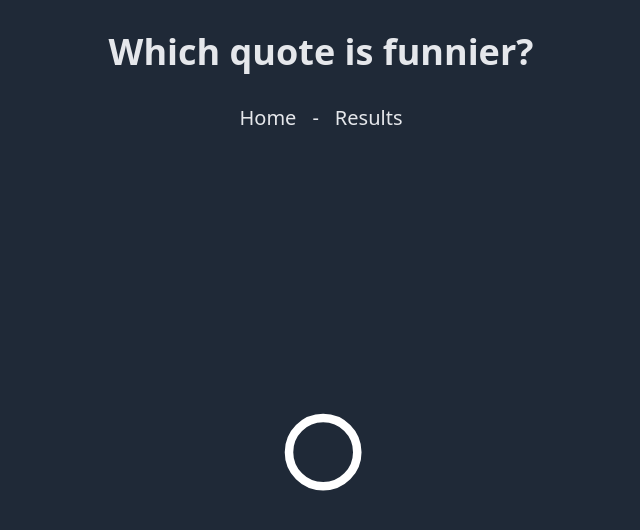
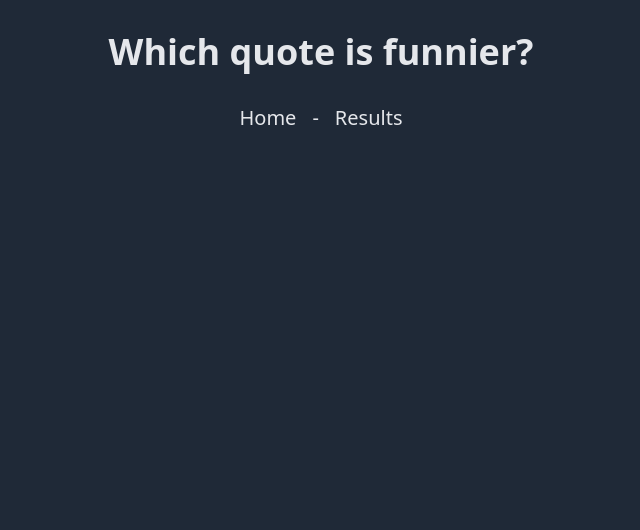
Before and after one commit to RoyAppeldoorn/next-quote, a Next.js app: page / in a window 1280 px wide. Shown: the top 530 px of the page, without its empty margins (319-959 px from the left). Built offline with nearby package versions, Linux system fonts and the light colour scheme; no server answers; the database is empty.

Commit message:
Also show loader on fetch

```diff
--- a/src/pages/index.tsx
+++ b/src/pages/index.tsx
@@ -5,7 +5,7 @@ import { useCastVote, useRandomQuotes } from "../hooks/useQuotes";
 import Image from "next/image";
 
 const Home: NextPage = () => {
-  const { data: quotePair, isLoading, refetch } = useRandomQuotes();
+  const { data: quotePair, isLoading, refetch, isFetching } = useRandomQuotes();
   const voteMutation = useCastVote();
 
   const voteForQuote = (selectedQuote: number) => {
@@ -50,9 +50,10 @@ const Home: NextPage = () => {
         )}
       </div>
 
-      {!quotePair && (
-        <Image src="/rings.svg" width={192} height={192} alt="loading.." />
-      )}
+      {!quotePair ||
+        (isFetching && (
+          <Image src="/rings.svg" width={192} height={192} alt="loading.." />
+        ))}
     </div>
   );
 };
```
